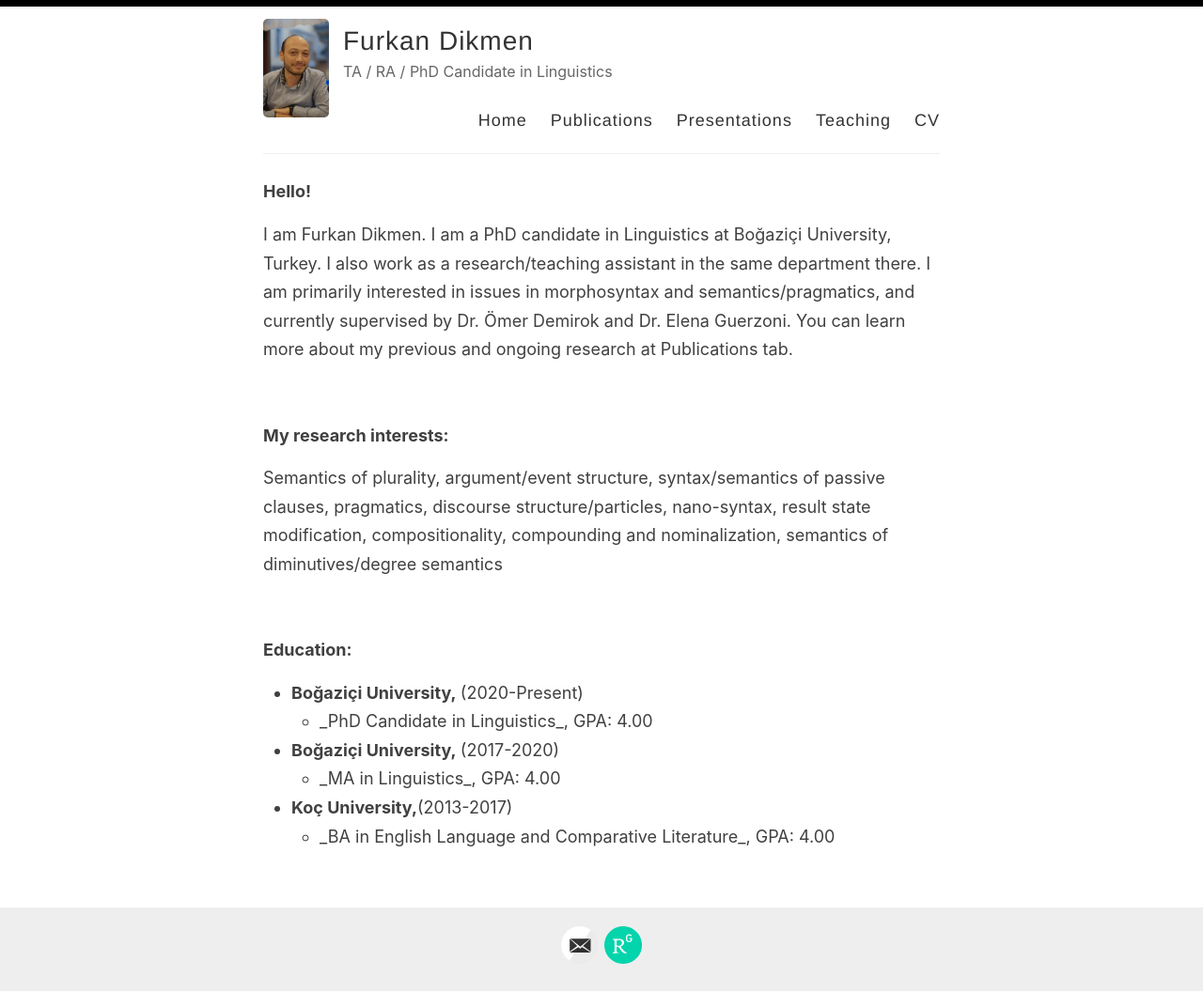
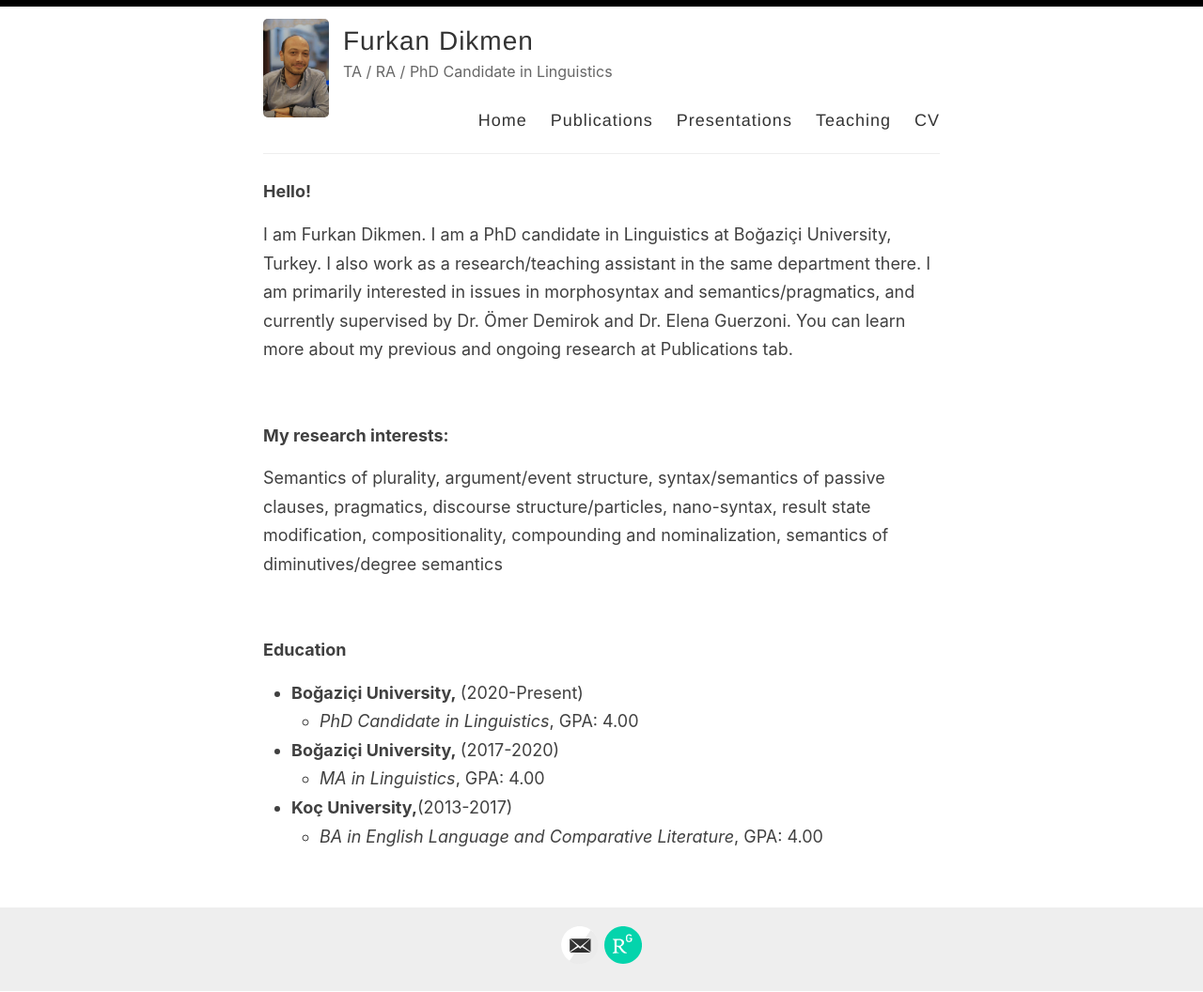
Before and after one commit to furkandikmen/furkandikmen.github.io, a Jekyll site: the page built from index.html, in a window 1280 px wide. Shown: the whole page at 94% size. Built offline with Jekyll 4.4.1, drawn with Linux system fonts in a browser that asks for light colours; the list of posts is cut into pages by our own code.

```diff
--- a/index.html
+++ b/index.html
@@ -14,18 +14,18 @@ layout: default
 </html>
 <p><br></p>
 
-<p><strong>Education:</strong></p>
+<p><strong>Education</strong></p>
 <ul>
     <li><strong>Boğazi&ccedil;i University,&nbsp;</strong>(2020-Present)<ul>
-            <li>_PhD Candidate in Linguistics_, GPA: 4.00</li>
+            <li><em>PhD Candidate in Linguistics</em>, GPA: 4.00</li>
         </ul>
     </li>
     <li><strong>Boğazi&ccedil;i University,&nbsp;</strong>(2017-2020)<ul>
-            <li>_MA in Linguistics_, GPA: 4.00</li>
+            <li><em>MA in Linguistics</em>, GPA: 4.00</li>
         </ul>
     </li>
     <li><strong>Ko&ccedil; University,</strong>(2013-2017)&nbsp;<ul>
-            <li>_BA in English Language and Comparative Literature_, GPA: 4.00</li>
+            <li><em>BA in English Language and Comparative Literature</em>, GPA: 4.00</li>
         </ul>
     </li>
 </ul>
```
